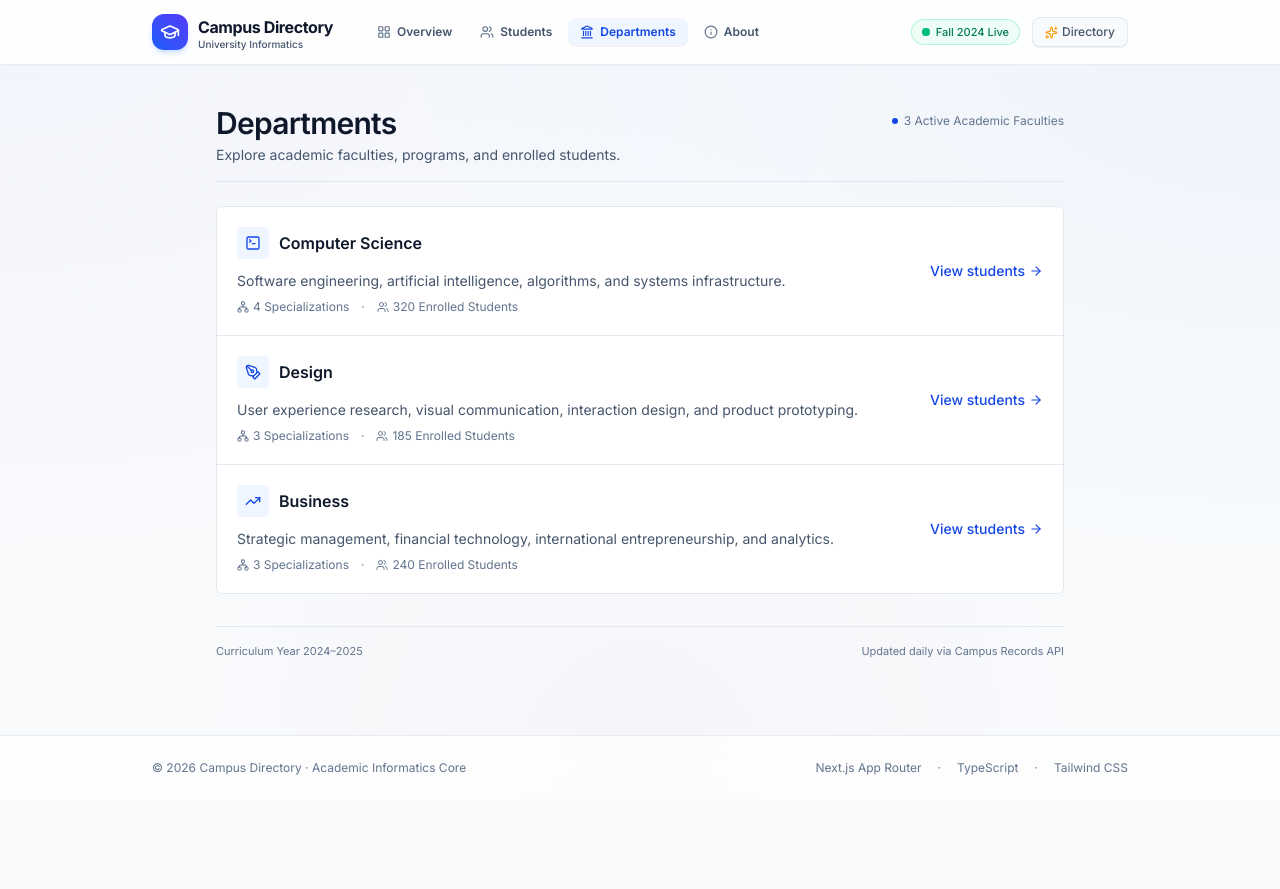
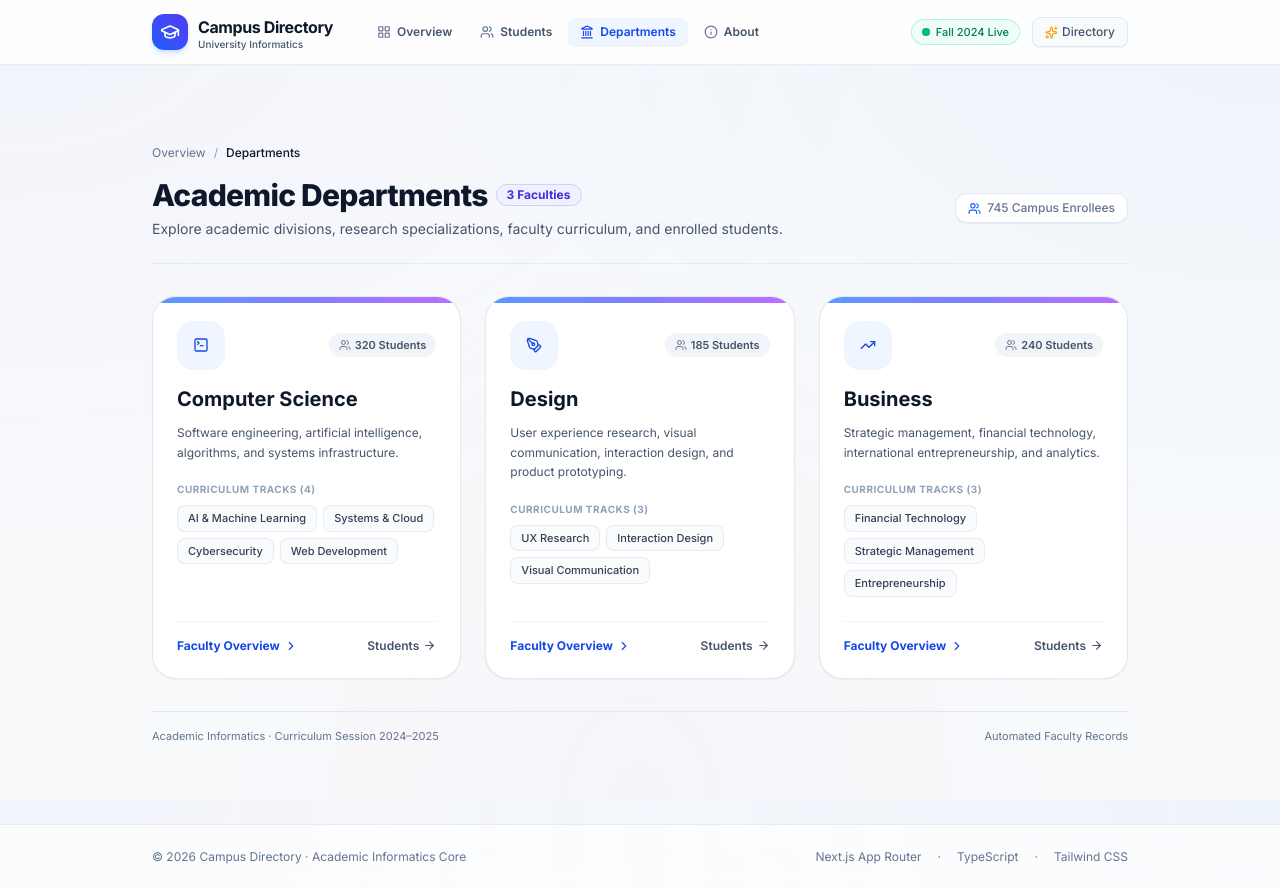
Before and after one commit to nishit546/Student_directory_nextjs, a Next.js app: page /departments in a window 1280 px wide. Before the commit the page ends 800 px from the top, so only its background shows below. Built offline with nearby package versions, Linux system fonts and the light colour scheme.

Commit message:
feat(departments): enhance departments directory with gradient accents, specialization pills, and stats

```diff
--- a/src/app/departments/page.tsx
+++ b/src/app/departments/page.tsx
@@ -1,50 +1,116 @@
 import Link from "next/link";
-import { ArrowRight, Network, Users } from "lucide-react";
+import { ArrowRight, Network, Users, ChevronRight, Landmark } from "lucide-react";
 import Container from "@/components/Container";
+import Breadcrumbs from "@/components/Breadcrumbs";
 import DepartmentIcon from "@/components/DepartmentIcon";
 import PageFooter from "@/components/PageFooter";
 import { departments } from "@/data/campus";
 
 export default function DepartmentsPage() {
+  const totalEnrolled = departments.reduce((acc, d) => acc + d.enrolled, 0);
+
   return (
-    <Container size="lg">
-      <div className="flex items-start justify-between border-b border-slate-200 pb-4">
+    <div className="py-10">
+      <Container size="xl">
+        <Breadcrumbs items={[{ label: "Overview", href: "/" }, { label: "Departments" }]} />
+
+        {/* Header */}
+        <div className="mt-4 flex flex-col sm:flex-row items-start sm:items-center justify-between gap-4 border-b border-slate-200/80 pb-6 mb-8">
           <div>
-          <h1 className="text-3xl font-semibold tracking-tight">Departments</h1>
-          <p className="mt-1 text-sm text-slate-600">Explore academic faculties, programs, and enrolled students.</p>
+            <div className="flex items-center gap-2">
+              <h1 className="text-3xl font-extrabold tracking-tight text-slate-900">Academic Departments</h1>
+              <span className="rounded-full bg-indigo-50 border border-indigo-200 px-2.5 py-0.5 text-xs font-bold text-indigo-700">
+                {departments.length} Faculties
+              </span>
             </div>
-        <span className="mt-2 flex items-center gap-1.5 text-xs text-slate-500">
-          <span className="h-1.5 w-1.5 rounded-full bg-blue-700" />
-          {departments.length} Active Academic Faculties
+            <p className="mt-1.5 text-sm text-slate-600">
+              Explore academic divisions, research specializations, faculty curriculum, and enrolled students.
+            </p>
+          </div>
+
+          <div className="flex items-center gap-3 text-xs text-slate-500">
+            <span className="flex items-center gap-1.5 rounded-xl border border-slate-200 bg-white px-3 py-1.5 font-medium shadow-2xs">
+              <Users size={13} className="text-blue-600" />
+              {totalEnrolled} Campus Enrollees
+            </span>
+          </div>
+        </div>
+
+        {/* Departments Grid */}
+        <div className="grid gap-6 md:grid-cols-3">
+          {departments.map((d) => (
+            <div
+              key={d.slug}
+              className="group relative flex flex-col justify-between overflow-hidden rounded-3xl border border-slate-200/90 bg-white p-6 shadow-xs transition-all hover:border-blue-200 hover:shadow-lg card-hover-effect"
+            >
+              {/* Gradient Top Line */}
+              <div className="absolute top-0 left-0 right-0 h-1.5 bg-gradient-to-r from-blue-500 via-indigo-500 to-purple-500 opacity-80" />
+
+              <div>
+                <div className="flex items-center justify-between mb-4">
+                  <div className="flex h-12 w-12 items-center justify-center rounded-2xl bg-blue-50 text-blue-700 group-hover:bg-blue-600 group-hover:text-white transition-colors shadow-2xs">
+                    <DepartmentIcon name={d.icon} />
+                  </div>
+                  <span className="flex items-center gap-1 rounded-full bg-slate-100 px-2.5 py-1 text-[11px] font-semibold text-slate-600">
+                    <Users size={12} className="text-slate-500" />
+                    {d.enrolled} Students
                   </span>
                 </div>
 
-      <div className="mt-6 divide-y divide-slate-200 rounded-md border border-slate-200 bg-white">
-        {departments.map((d) => (
-          <div key={d.slug} className="flex items-center justify-between gap-6 p-5">
-            <div>
-              <Link href={`/departments/${d.slug}`} className="flex items-center gap-2.5 hover:underline">
-                <DepartmentIcon name={d.icon} />
-                <h2 className="font-semibold">{d.name}</h2>
+                <h2 className="text-xl font-bold text-slate-900 group-hover:text-blue-600 transition-colors">
+                  <Link href={`/departments/${d.slug}`}>{d.name}</Link>
+                </h2>
+
+                <p className="mt-2.5 text-xs leading-relaxed text-slate-600">
+                  {d.description}
+                </p>
+
+                {/* Specializations Preview Chips */}
+                <div className="mt-5">
+                  <p className="text-[10px] font-bold uppercase tracking-wider text-slate-400 mb-2">
+                    Curriculum Tracks ({d.specializations.length})
+                  </p>
+                  <div className="flex flex-wrap gap-1.5">
+                    {d.specializations.map((s) => (
+                      <Link
+                        key={s.slug}
+                        href={`/departments/${d.slug}/${s.slug}`}
+                        className="rounded-lg border border-slate-200/80 bg-slate-50/80 px-2.5 py-1 text-[11px] font-medium text-slate-700 hover:bg-blue-50 hover:border-blue-200 hover:text-blue-700 transition-colors"
+                      >
+                        {s.name}
                       </Link>
-              <p className="mt-3 text-sm text-slate-600">{d.description}</p>
-              <p className="mt-2 flex items-center gap-3 text-xs text-slate-500">
-                <span className="flex items-center gap-1"><Network size={12} /> {d.specializations.length} Specializations</span>
-                <span>·</span>
-                <span className="flex items-center gap-1"><Users size={12} /> {d.enrolled} Enrolled Students</span>
-              </p>
+                    ))}
                   </div>
+                </div>
+              </div>
+
+              {/* Action Links */}
+              <div className="mt-6 pt-4 border-t border-slate-100 flex items-center justify-between text-xs">
+                <Link
+                  href={`/departments/${d.slug}`}
+                  className="font-bold text-blue-700 inline-flex items-center gap-1 hover:underline"
+                >
+                  <span>Faculty Overview</span>
+                  <ChevronRight size={14} />
+                </Link>
+
                 <Link
                   href={`/students?department=${d.slug}`}
-              className="flex shrink-0 items-center gap-1 text-sm font-medium text-blue-700 hover:underline"
+                  className="font-semibold text-slate-600 hover:text-slate-900 inline-flex items-center gap-1"
                 >
-              View students <ArrowRight size={14} />
+                  <span>Students</span>
+                  <ArrowRight size={13} />
                 </Link>
+              </div>
             </div>
           ))}
         </div>
 
-      <PageFooter left="Curriculum Year 2024–2025" right="Updated daily via Campus Records API" />
+        <PageFooter
+          left="Academic Informatics · Curriculum Session 2024–2025"
+          right="Automated Faculty Records"
+        />
       </Container>
+    </div>
   );
 }
```
Lines whose indentation alone changed are shown as unchanged.
